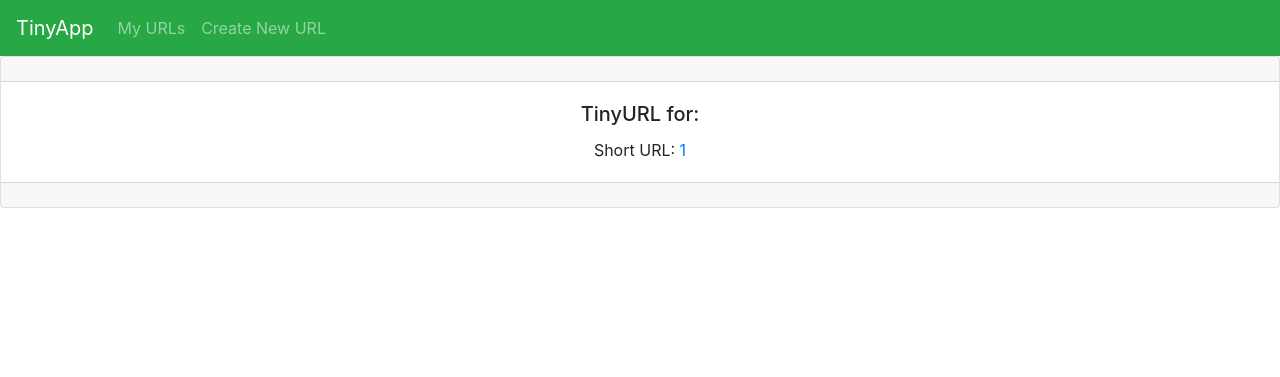
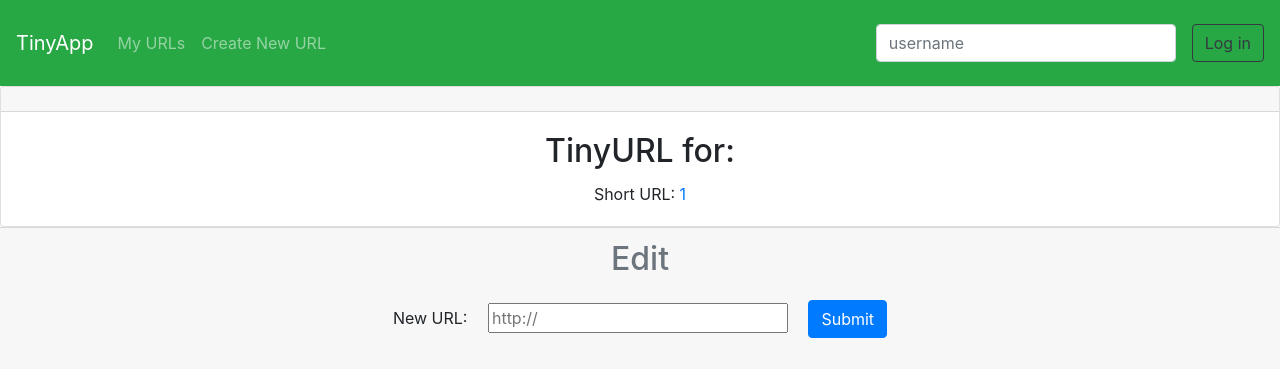
Before and after one commit to Avec-em/tinyapp, a Node server app: page /urls/1 in a window 1280 px wide. Shown: the top 377 px of the page. Run offline with Node 20, Linux system fonts and the light colour scheme; some libraries are stand-ins or nearby versions.

Commit message:
format changes

```diff
--- a/express_server.js
+++ b/express_server.js
@@ -3,11 +3,14 @@ const app = express();
 const PORT = 8080;
 
 app.set('view engine', 'ejs');
+const cookieParser = require('cookie-parser')
+app.use(cookieParser())
 
 // function for shortURL
 const generateRandomString = function() {
   return Math.random().toString(20).substr(2, 6);
 };
+
 
 const urlDatabase = {
   'b2xVn2': "http://www.youtube.com",
@@ -22,17 +25,27 @@ app.get('/urls.json', (req, res) => {
 });
 
 app.get('/urls', (req, res) => {
-  let templateVar = { urls: urlDatabase };
+  let templateVar = {
+    urls: urlDatabase,
+    username: req.cookies.username
+  };
   res.render('url_index', templateVar);
 });
 
 
 app.get("/urls/new", (req, res) => {
-  res.render("urls_new");
+  let templateVar = {
+    username: req.cookies.username
+  }
+  res.render("urls_new", templateVar);
 });
 
 app.get('/urls/:shortURL', (req, res) => {
-  let templateVar = { shortURL: req.params.shortURL, longURL: urlDatabase[req.params.shortURL] };
+  let templateVar = {
+    shortURL: req.params.shortURL,
+    longURL: urlDatabase[req.params.shortURL],
+    username: req.cookies.username
+  };
   res.render('url_shows', templateVar);
 });
 
@@ -41,16 +54,8 @@ app.post("/urls", (req, res) => {
   let shorty = generateRandomString();
   urlDatabase[shorty] = req.body.longURL;
   res.redirect("/urls/" + shorty);
-  console.log(urlDatabase);
 });
 
-// handles the edit request from client
-app.post('/urls/:id', (req, res) => {
-  let newlongURL = req.body.newlongURL
-  urlDatabase[req.body.shortURL] = newlongURL
-  console.log(req.params['id'])
-
-});
 
 // redirects shortURL link to longURL
 app.get('/u/:shortURL', (req, res) => {
@@ -64,7 +69,25 @@ app.post('/urls/:shortURL/delete', (req, res) => {
   res.redirect('/urls')
 });
 
-//last route should be 404 catch
+// handles the edit request from client
+app.post('/urls/:shortURL/update', (req, res) => {
+  let newlongURL = req.body.newlongURL
+  urlDatabase[req.params.shortURL] = newlongURL
+  res.redirect('/urls')
+});
+
+//handles the login from client
+app.post('/login', (req, res) => {
+  console.log(req.body.username)
+  res.cookie('username', req.body.username)
+  res.redirect('/urls')
+});
+
+//handles the logout from client
+app.post('/logout', (req, res) => {
+  res.clearCookie('username')
+  res.redirect('/urls')
+});
 
 app.listen(PORT, () => {
   console.log(`Example app listening on port ${PORT}`);
--- a/package.json
+++ b/package.json
@@ -20,6 +20,7 @@
   "homepage": "https://github.com/Avec-em/tinyapp#readme",
   "dependencies": {
     "body-parser": "^1.19.0",
+    "cookie-parser": "^1.4.5",
     "ejs": "^3.1.2",
     "express": "^4.17.1"
   },
--- a/views/partials/_header.ejs
+++ b/views/partials/_header.ejs
@@ -10,5 +10,18 @@
         <a class="nav-item nav-link" href="/urls/new">Create New URL</a>
       </div>
     </div>
+    <% if(username) { %>
+      <a class="nav-item nav-link" href="/urls" stye="padding-right: 10px">Logged in as: <%= username %></a>
+
+      <form class="form-inline" action="/logout" method="POST">
+        <button type="submit" class="btn btn-outline-secondary" style="margin-right: 10px">Logout</button>
+      </form>
+
+      <% } else {%>
+      <form class="form-inline" action="/login" method="POST">
+        <input class="form-control" type="text" name="username" placeholder="username" style="width: 300px; margin: 1em">
+        <button type="submit" class="btn btn-outline-dark">Log in</button>
+    </form>
+    <% } %>
   </nav>
 </header>
--- a/views/url_shows.ejs
+++ b/views/url_shows.ejs
@@ -11,10 +11,24 @@
   <div class="card text-center">
       <div class="card-header"></div>
       <div class="card-body">
-        <h5 class="card-title">TinyURL for: <%= longURL %></h5>
+        <h2 class="card-title">TinyURL for: <%= longURL %></h2>
         <p class="card-text">Short URL: <a href="/u/<%= shortURL %>"><%= shortURL %></a></p>
       </div>
-    <div class="card-footer text-muted"></div>
+    </div>
+  </div>
+    <div class="card-footer">
+      <div class="text-center">
+      <h2 class="text-muted">Edit</h2>
+      </div>
+      <div class="text-center">
+        <form class="form-center" method="POST" action='/urls/<%= shortURL %>/update'>
+          <div class="form-group mx-sm-3 mb-2">
+            <label for="newLongURL" class="inline">New URL:</label>
+            <input class="form-center" type="text" name="newlongURL" placeholder="http://" style="width: 300px; margin: 1em">
+            <button type="submit" class="btn btn-primary">Submit</button>
+          </div>
+      </form>
+    </div>
   </div>
   <!-- Bootstrap JS -->
   <script src="https://code.jquery.com/jquery-3.3.1.slim.min.js" integrity="sha384-q8i/X+965DzO0rT7abK41JStQIAqVgRVzpbzo5smXKp4YfRvH+8abtTE1Pi6jizo" crossorigin="anonymous"></script>
--- a/views/urls_new.ejs
+++ b/views/urls_new.ejs
@@ -14,12 +14,12 @@
 
     <%- include('partials/_header') %>
 
-    <main style="margin: 1em;">
+    <main class = "text-center" style="margin: 1em;">
       <h3>Create TinyURL</h3>
-      <form class="form-inline" action="/urls" method="POST">
+      <form class="form-center" action="/urls" method="POST">
         <div class="form-group mb-2">
           <label for="longURL">Enter a URL:</label>
-          <input class="form-control" type="text" name="longURL" placeholder="http://" style="width: 300px; margin: 1em">
+          <input class="form-center" type="text" name="longURL" placeholder="http://" style="width: 300px; margin: 1em">
           <form method="POST" action="/urls/:shortURL"></form>
           <button type="submit" class="btn btn-primary">Submit</button>
         </div>
```
Also changed, not shown: views/url_index.ejs (+9 -3 lines).
